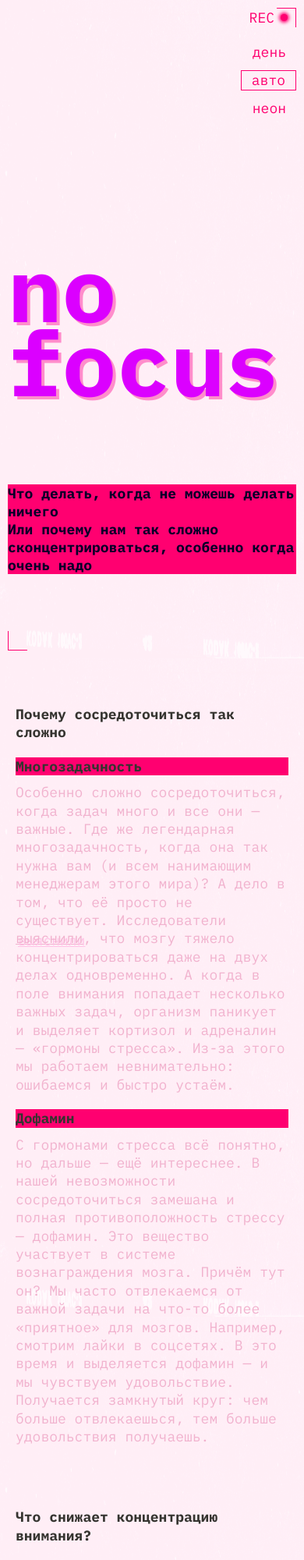
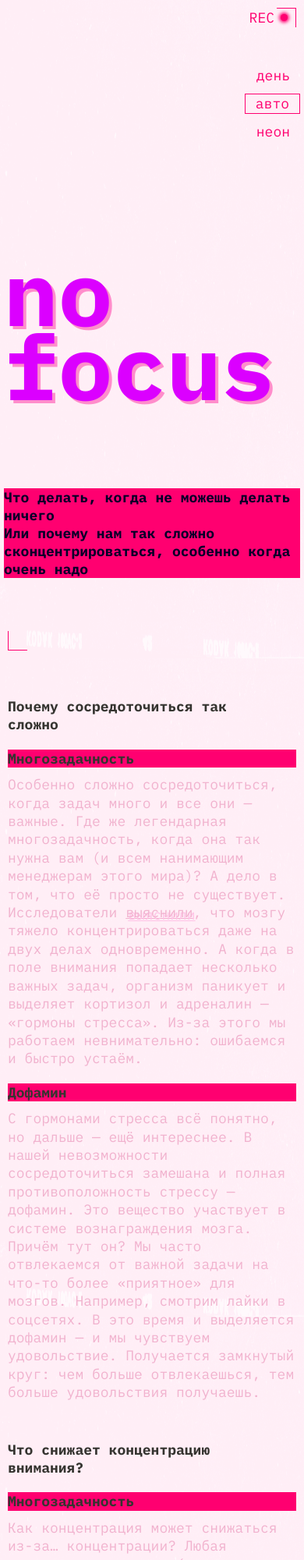
Before and after one commit to NazarovaMary/slozhno-sosredotochitsya, a plain HTML site: page index.html in a window 390 px wide. Shown: the top 2000 px of the page at 78% size. Drawn offline with Linux system fonts and the light colour scheme.

Commit message:
fix/commit23

```diff
--- a/styles/style.css
+++ b/styles/style.css
@@ -85,9 +85,9 @@
 
 .main {
   display: grid;
-  gap: 80px;
+  gap: 50px;
   /*padding: 10px;*/
-  padding: 0px 20px;
+  padding: 10px;
 }
 
 .section {
@@ -199,7 +199,8 @@
 
 @media (min-width: 320px) and (max-width: 767px) {
   .header {
-    padding: 0px 10px 10px;
+    padding: 5px;
+    margin-block-end: 40px;
   }
 
   .header__theme-menu-list {
@@ -210,7 +211,7 @@
 
   .header__theme-menu {
     justify-self: end;
-    margin-block-start: 55px;
+    margin-block-start: 80px;
   }
 
   .header__title-container {
@@ -375,7 +376,7 @@
   align-items: center;
   padding: 20px;
   min-block-size: 100vh;
-  margin-block-start: 60px;
+  margin-block-start: 40px;
 }
 .footer__title {
   align-self: center;
```
